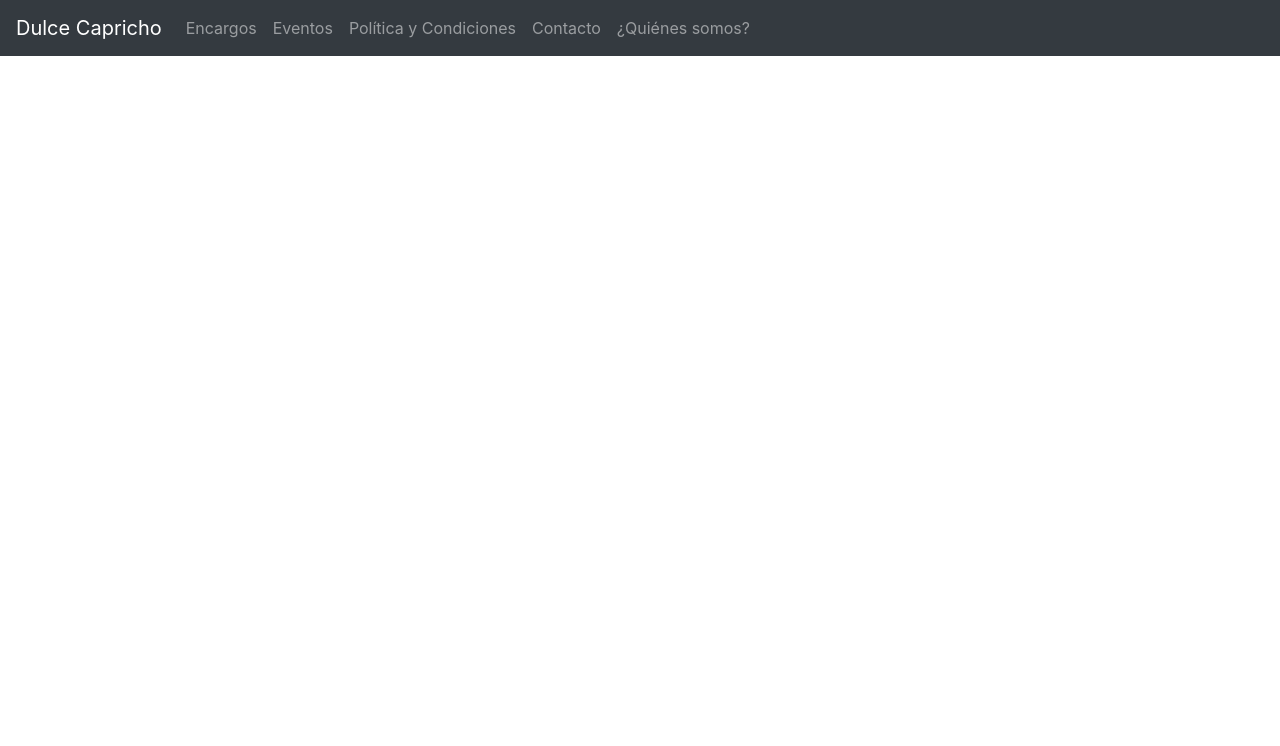
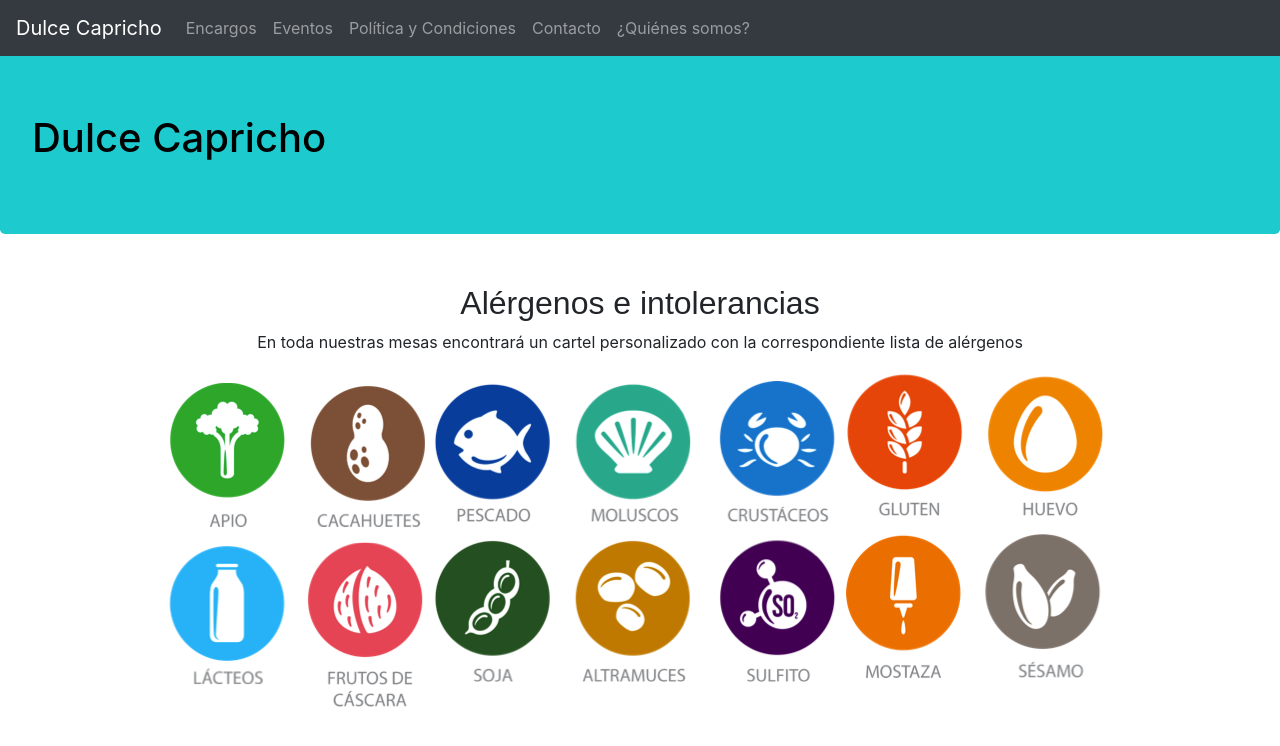
Before and after one commit to JuanmaRuizF/Dulce-Capricho, a Rails app: page /politica_y_condiciones in a window 1280 px wide. Shown: the top 746 px of the page. Run offline with Rails 7, Linux system fonts and the light colour scheme; style sheets or scripts are compiled from the project's sources.

Commit message:
alérgenos en política y condiciones

```diff
--- a/app/views/vistas_clientes/politica_y_condiciones.html.erb
+++ b/app/views/vistas_clientes/politica_y_condiciones.html.erb
@@ -33,6 +33,25 @@
 </div>
 </nav>
 
+<!-- Jumbotron clasico -->
+    <!-- ocupa el largo de la pantalla-->
+    <div class="jumbotron">
+        <h1><a href="./index.html"> Dulce Capricho </a></h1>
+    </div>
+
+    <div class="container">
+    <div class="row">
+    <div class="col-sm-12 text-center">
+        <h2 class="pyc">Alérgenos e intolerancias</h2>
+        <p1>En toda nuestras mesas encontrará un cartel personalizado con la correspondiente lista de
+            alérgenos
+        </p1>
+        <%= image_tag "politicaCondiciones/Alérgenos1.png", :class => "d-none d-lg-block mx-auto" %>
+        <%= image_tag "politicaCondiciones/Alérgenos2.png", :class => "d-none d-sm-block d-lg-none mx-auto img-fluid" %>
+        <%= image_tag "politicaCondiciones/Alérgenos3.png", :class => "d-block d-sm-none mx-auto img-fluid" %>
+    </div>
+</div>
+    </div>
 </body>
 
 </html>
```
Also changed, not shown: app/assets/images/politicaCondiciones/Alérgenos1.png (added), app/assets/images/politicaCondiciones/Alérgenos2.png (added), app/assets/images/politicaCondiciones/Alérgenos3.png (added).
